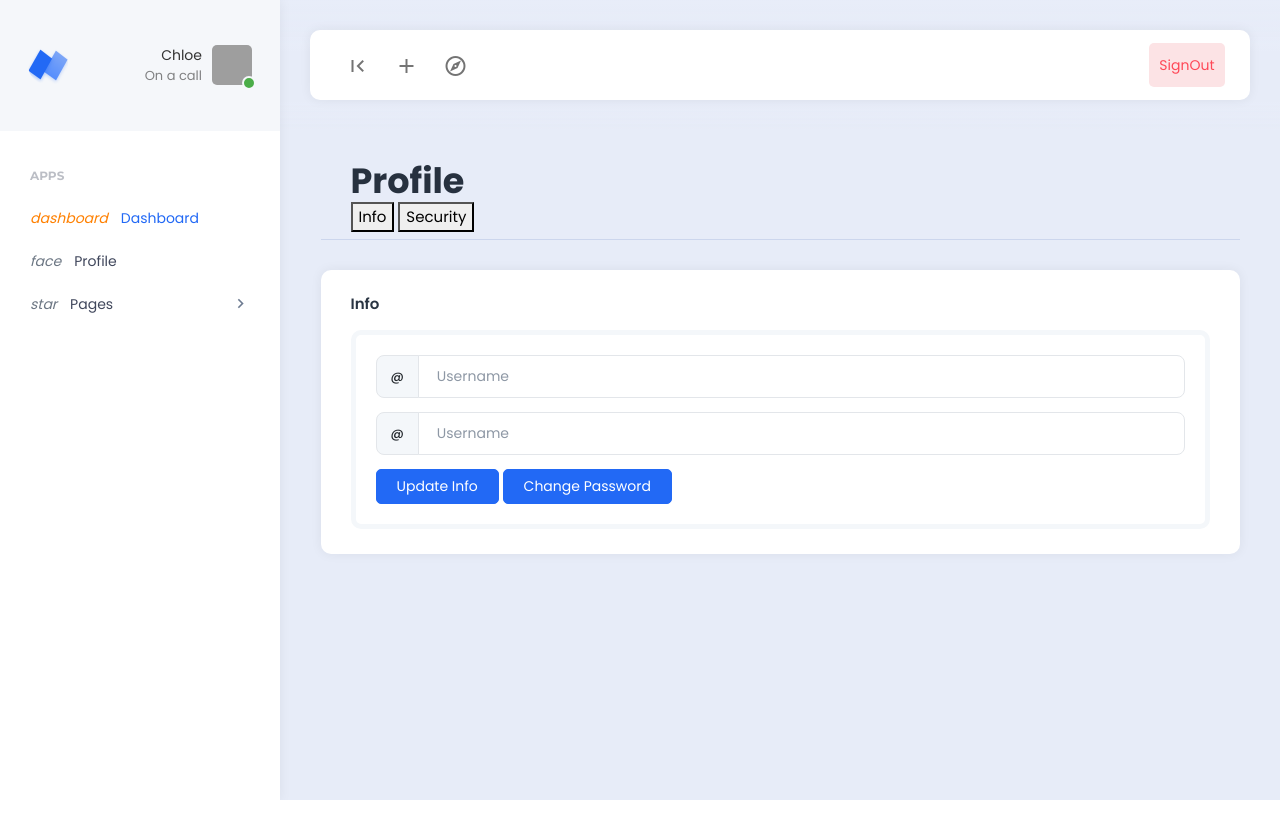
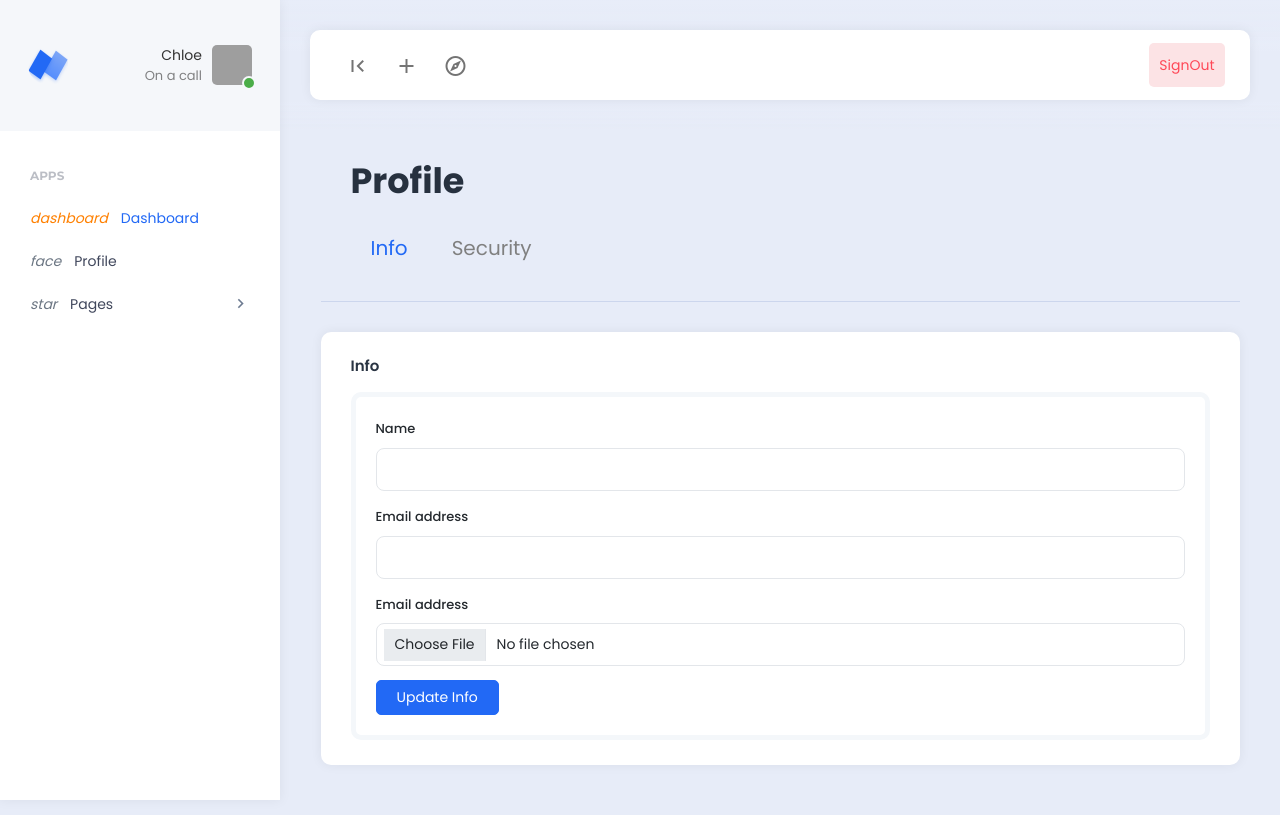
Before and after one commit to Tanvir-Alam625/Dashboard-in-php, a PHP site: page /profile.php in a window 1280 px wide. Run offline with PHP 8.4, Linux system fonts and the light colour scheme; the visitor is signed in with stand-in values (Sample User, id 1); data that the repository does not hold is empty; some libraries are stand-ins or nearby versions; grey boxes are pictures that could not be loaded.

Commit message:
tab all done & design

```diff
--- a/dashboard/profile.php
+++ b/dashboard/profile.php
@@ -12,6 +12,28 @@ $db_name_result = mysqli_fetch_assoc($db_name);
 ?>
 
 <div class="app-content">
+    <!-- buttons tag style  -->
+    <style>
+    .info-btn,
+    .security-btn{
+        margin: 20px 10px;
+        padding: 10px;
+        font-size: 20px;
+        border: none;
+        outline: none;
+        background: transparent;
+        color: grey;
+    }
+    .btn-active{
+        color: #2269F5;
+    }
+    .disabled{
+        display: none;
+    }
+    .active{
+        display: block;
+    }
+    </style>
     <div class="content-wrapper">
         <div class="container">
             <div class="row">
@@ -19,15 +41,16 @@ $db_name_result = mysqli_fetch_assoc($db_name);
                     <div class="page-description pb-0">
                         <h1>Profile</h1>
                         <div class="profile-tab mt-6 pb-2">
-                            <button class="info-btn">Info</button>
-                            <button class="security-btn">Security</button>
+                            <button id="info-tab-btn" class="info-btn btn-active">Info</button>
+                            <button id="security-tab-btn" class="security-btn">Security</button>
                         </div>
                     </div>
                 </div>
             </div>
             <div class="row">
                 <div class="col-md-12">
-                    <div class="card">
+                    <!-- info card container  -->
+                    <div class="card" id="info-container">
                         <div class="card-header">
                             <h5 class="card-title">Info</h5>
                         </div>
@@ -35,15 +58,45 @@ $db_name_result = mysqli_fetch_assoc($db_name);
                             <div class="example-container">
                                 <div class="example-content">
                                     <form action="" method="post">
-                                        <div class="input-group mb-3">
-                                            <span class="input-group-text" id="basic-addon1">@</span>
-                                            <input type="text" class="form-control" placeholder="Username" aria-label="Username" aria-describedby="basic-addon1">
+                                        <div class="mb-3">
+                                        <label for="exampleFormControlInput1" class="form-label">Name</label>
+                                        <input type="text" class="form-control" id="exampleFormControlInput1"  aria-label="Username" name="name" aria-describedby="basic-addon1">
                                         </div>
-                                        <div class="input-group mb-3">
-                                            <span class="input-group-text" id="basic-addon1">@</span>
-                                            <input type="text" class="form-control" placeholder="Username" aria-label="Username" aria-describedby="basic-addon1">
+                                        <div class="mb-3">
+                                            <label for="exampleFormControlInput2" class="form-label">Email address</label>
+                                            <input type="tel" class="form-control" name="phone" aria-label="Username" id="exampleFormControlInput2" aria-describedby="basic-addon1">
+                                        </div>
+                                        <div class="mb-3">
+                                            <label for="exampleFormControlInput3" class="form-label">Email address</label>
+                                            <input type="file" class="form-control" name="phone" aria-label="Username" id="exampleFormControlInput3" aria-describedby="basic-addon1">
                                         </div>
                                         <button class="btn btn-primary" name="update-info">Update Info</button>
+                                    </form>
+                                </div>
+                            </div>
+                        </div>
+                    </div>
+                    <!-- security card container  -->
+                    <div class="card disabled" id="security-container">
+                        <div class="card-header">
+                            <h5 class="card-title">Security</h5>
+                        </div>
+                        <div class="card-body">
+                            <div class="example-container">
+                                <div class="example-content">
+                                    <form action="" method="post">
+                                        <div class="mb-3">
+                                            <label for="exampleFormControlInput2" class="form-label">Current Password</label>
+                                            <input type="tel" class="form-control" name="phone" aria-label="Username" id="exampleFormControlInput2" aria-describedby="basic-addon1">
+                                        </div>
+                                        <div class="mb-3">
+                                            <label for="exampleFormControlInput2" class="form-label">New Password</label>
+                                            <input type="tel" class="form-control" name="phone" aria-label="Username" id="exampleFormControlInput2" aria-describedby="basic-addon1">
+                                        </div>
+                                        <div class="mb-3">
+                                            <label for="exampleFormControlInput2" class="form-label">Confirm Password</label>
+                                            <input type="tel" class="form-control" name="phone" aria-label="Username" id="exampleFormControlInput2" aria-describedby="basic-addon1">
+                                        </div>
                                         <button class="btn btn-primary" name="change-password">Change Password</button>
                                     </form>
                                 </div>
@@ -389,6 +442,36 @@ $db_name_result = mysqli_fetch_assoc($db_name);
     </div>
 </div>
 </div>
+<!-- tab script tag  -->
+<script>
+    // selectors
+    const infoBtn = document.getElementById("info-tab-btn");
+    const securityBtn = document.getElementById("security-tab-btn");
+    const infoContent = document.getElementById("info-container");
+    const securityContent = document.getElementById("security-container");
+    // info event listener
+    infoBtn.addEventListener('click',()=>{
+        securityContent.classList.remove("active");
+        securityContent.classList.add("disabled");
+
+        infoContent.classList.add("active");
+        infoContent.classList.remove("disabled");
+
+        infoBtn.classList.add("btn-active");
+        securityBtn.classList.remove("btn-active");
+    })
+    // security event listener
+    securityBtn.addEventListener('click',()=>{
+        securityContent.classList.add("active");
+        securityContent.classList.remove("disabled");
+
+        infoContent.classList.add("disabled");
+        infoContent.classList.remove("active");
+
+        infoBtn.classList.remove("btn-active");
+        securityBtn.classList.add("btn-active");
+    })
+</script>
 </div>
 <?php
     require_once('./includes/footer.php');
```
